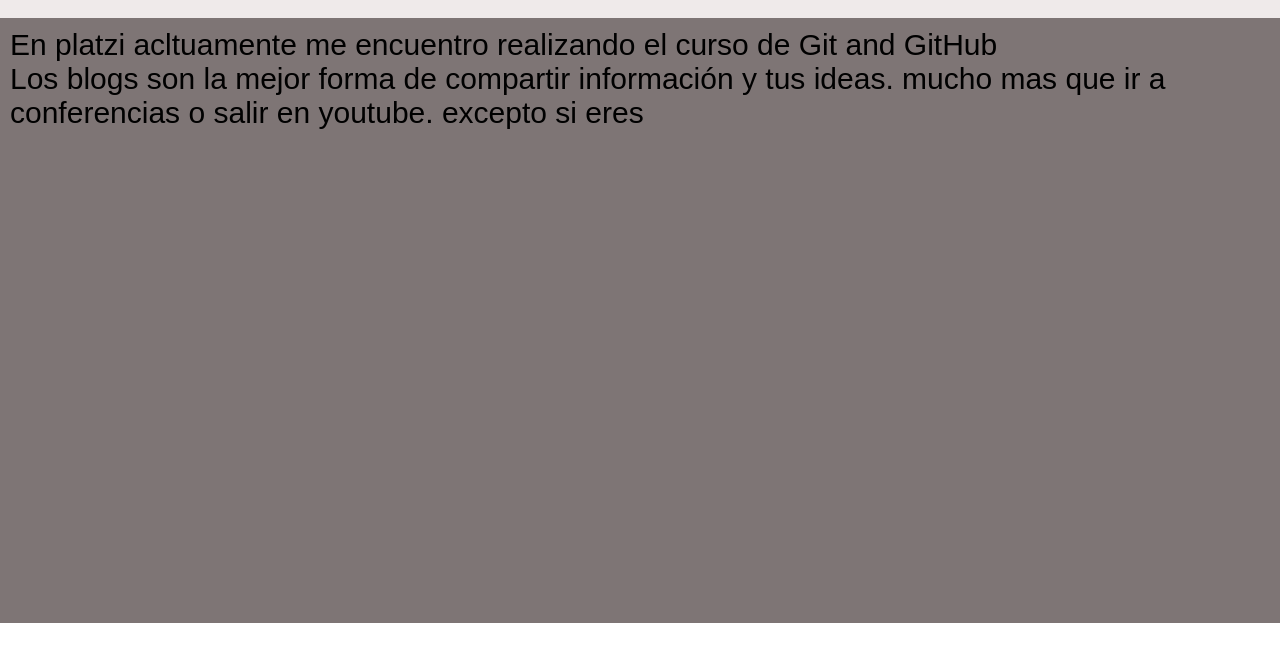
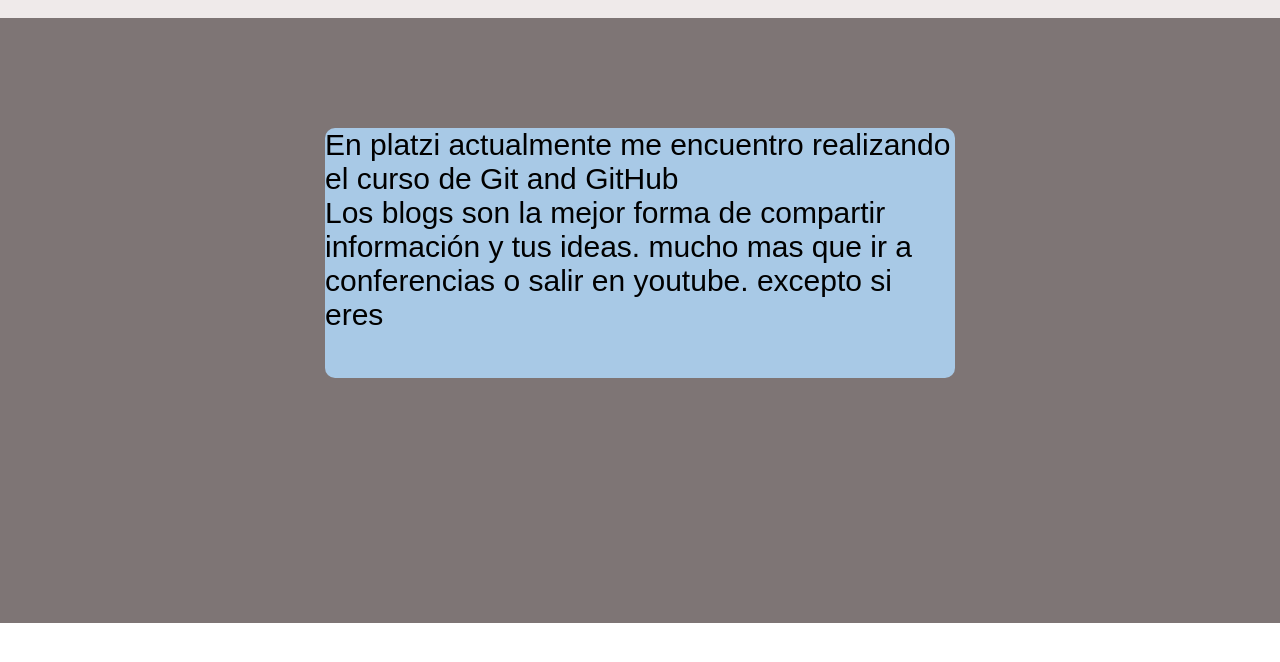
Before and after one commit to Cabariqued27/-Blog-, a plain HTML site: page index.html in a window 1280 px wide. Shown: the part 42-704 px from the top of the page. Drawn offline with Linux system fonts and the light colour scheme.

```diff
--- a/Css/Style.css
+++ b/Css/Style.css
@@ -33,7 +33,15 @@ html {
      padding: 1rem;
      background-color: #7e7575;
      height: 60.5rem;
+     width: 100%;
  }
+    main div {
+        width: 50%;
+        height: 25rem;
+        margin: 10rem 25%;
+        background-color: rgb(168, 201, 230);
+        border-radius: 1rem;
+    }
 
  .item:hover {
      background-color: rgb(145, 159, 154);
--- a/index.html
+++ b/index.html
@@ -17,10 +17,13 @@
             </ul>
         </header>
         <main>
-            <p>En platzi acltuamente me encuentro realizando el curso de Git and GitHub</p>
-            <p>Los blogs son la mejor forma de compartir información y tus ideas.
-                mucho mas que ir a conferencias o salir en youtube. excepto si eres
-            </p>
+            <div>
+                <p>En platzi actualmente me encuentro realizando el curso de Git and GitHub
+                </p>
+                 <p>Los blogs son la mejor forma de compartir información y tus ideas.
+                   mucho mas que ir a conferencias o salir en youtube. excepto si eres
+                 </p>
+            </div>
         </main>
     </body>
 </html>
```
